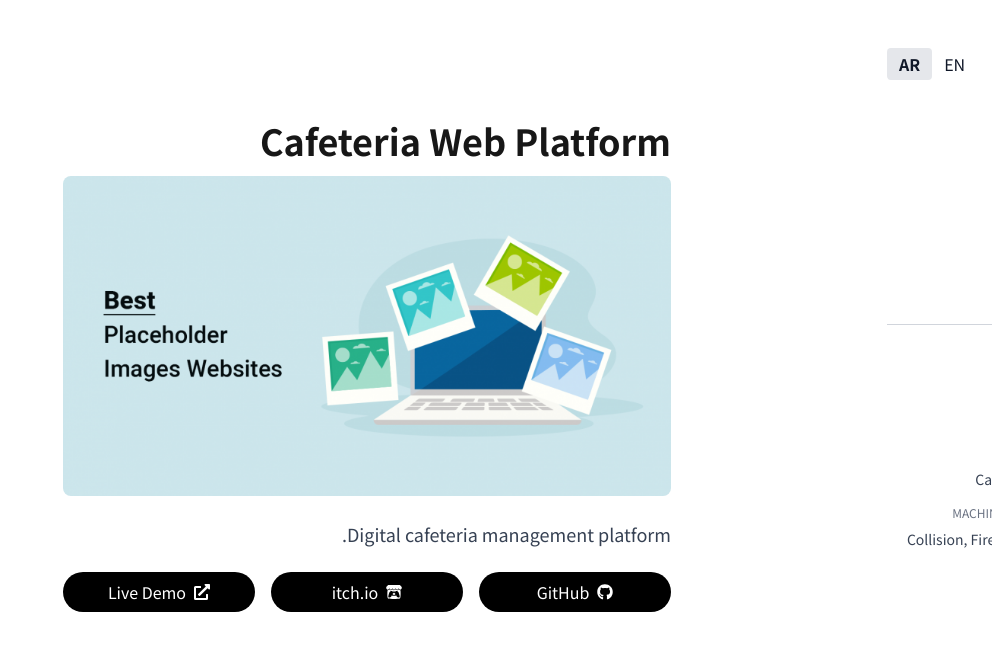
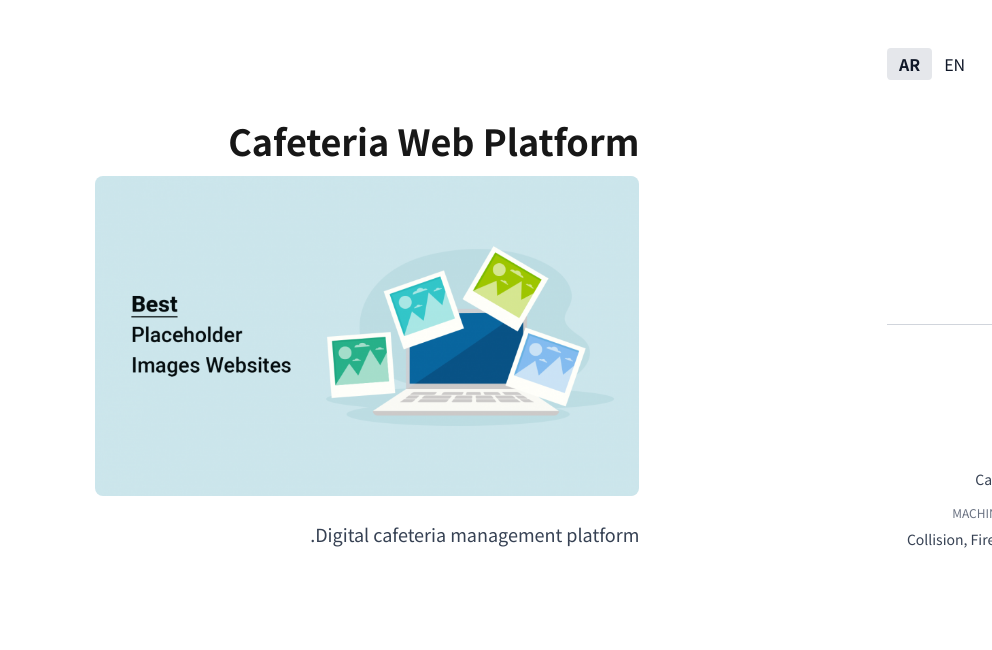
Before and after one commit to BrianShiroe/portfolio, a Next.js app: page /ar/projects/cafeteria-web-platform in a window 1280 px wide. Shown: the top 650 px of the page, without its empty margins (288-1280 px from the left). Built offline with nearby package versions, Linux system fonts and the light colour scheme.

Commit message:
[feat] dynamic project and dynamic links

```diff
--- a/app/[locale]/(public)/projects/[id]/page.tsx
+++ b/app/[locale]/(public)/projects/[id]/page.tsx
@@ -19,9 +19,7 @@ export default function ProjectPage({ params }: { params: { id: string } }) {
       <h1 className="text-4xl font-bold mb-4">{project.title}</h1>
 
       <Image
-        src={
-          project.image ? project.image : "/placeholders/image-placeholder.png"
-        }
+        src={project.image || "/placeholders/image-placeholder.png"}
         alt={project.title}
         width={800}
         height={400}
@@ -30,16 +28,39 @@ export default function ProjectPage({ params }: { params: { id: string } }) {
 
       <p className="text-gray-700 text-lg mb-6">{project.desc}</p>
 
-      <div className="flex flex-wrap gap-4 justify-center">
-        <button className="flex items-center justify-center gap-2 px-4 py-2 w-48 bg-black text-white rounded-full hover:bg-gray-800 transition cursor-pointer">
-          <FaGithub /> GitHub
-        </button>
-        <button className="flex items-center justify-center gap-2 px-4 py-2 w-48 bg-black text-white rounded-full hover:bg-gray-800 transition cursor-pointer">
-          <FaItchIo /> itch.io
-        </button>
-        <button className="flex items-center justify-center gap-2 px-4 py-2 w-48 bg-black text-white rounded-full hover:bg-gray-800 transition cursor-pointer">
-          <FaExternalLinkAlt /> Live Demo
-        </button>
+      <div className="flex flex-wrap gap-4">
+        {project.githubLink && (
+          <a
+            href={project.githubLink}
+            target="_blank"
+            rel="noopener noreferrer"
+            className="flex items-center justify-center gap-2 px-4 py-2 w-48 bg-black text-white rounded-full hover:bg-gray-800 transition"
+          >
+            <FaGithub /> GitHub
+          </a>
+        )}
+
+        {project.itchLink && (
+          <a
+            href={project.itchLink}
+            target="_blank"
+            rel="noopener noreferrer"
+            className="flex items-center justify-center gap-2 px-4 py-2 w-48 bg-black text-white rounded-full hover:bg-gray-800 transition"
+          >
+            <FaItchIo /> itch.io
+          </a>
+        )}
+
+        {project.demoLink && (
+          <a
+            href={project.demoLink}
+            target="_blank"
+            rel="noopener noreferrer"
+            className="flex items-center justify-center gap-2 px-4 py-2 w-48 bg-black text-white rounded-full hover:bg-gray-800 transition"
+          >
+            <FaExternalLinkAlt /> Live Demo
+          </a>
+        )}
       </div>
     </div>
   );
--- a/data/projects.ts
+++ b/data/projects.ts
@@ -9,6 +9,9 @@ export const projects = [
         desc: "A modern online shopping platform with a sleek UI.",
         href: "/projects/ecommerce",
         image: "",
+        githubLink: "https://github.com/BrianShiroe/ecommerce-web-app",
+        itchLink: "",
+        demoLink: "https://brianshiroe.vercel.app/en/projects",
       },
       {
         id: "rumahsekolah",
@@ -16,6 +19,9 @@ export const projects = [
         desc: "Educational platform for schools.",
         href: "/projects/rumahsekolah",
         image: "",
+        githubLink: "",
+        itchLink: "",
+        demoLink: "https://app-dev.rumahsekolah.com/",
       },
       {
         id: "luka",
@@ -23,6 +29,9 @@ export const projects = [
         desc: "AI-powered CCTV monitoring system.",
         href: "/projects/luka",
         image: "",
+        githubLink: "https://github.com/BrianShiroe/luka",
+        itchLink: "",
+        demoLink: "",
       },
       {
         id: "editorial-platform",
@@ -30,6 +39,9 @@ export const projects = [
         desc: "Online editorial management tool.",
         href: "/projects/editorial-platform",
         image: "",
+        githubLink: "",
+        itchLink: "",
+        demoLink: "",
       },
       {
         id: "cafeteria-web-platform",
@@ -37,6 +49,9 @@ export const projects = [
         desc: "Digital cafeteria management platform.",
         href: "/projects/cafeteria-web-platform",
         image: "",
+        githubLink: "",
+        itchLink: "",
+        demoLink: "",
       },
     ],
   },
@@ -49,6 +64,9 @@ export const projects = [
         desc: "An object detection models trained to detect landslide using YOLOv11",
         href: "/projects/collision-fire-smoke-detection",
         image: "",
+        githubLink: "https://github.com/BrianShiroe/yolov11-collision-fire-smoke-detection",
+        itchLink: "",
+        demoLink: "",
       },
       {
         id: "landslide-detection",
@@ -56,6 +74,9 @@ export const projects = [
         desc: "An object detection models trained to detect flood using YOLOv11.",
         href: "/projects/landslide-detection",
         image: "",
+        githubLink: "https://github.com/BrianShiroe/yolov11-landslide-detection",
+        itchLink: "",
+        demoLink: "",
       },
       {
         id: "flood-detection",
@@ -63,6 +84,9 @@ export const projects = [
         desc: "An object detection models trained to detect car collision, fire, and smoke using YOLOv11.",
         href: "/projects/flood-detection",
         image: "",
+        githubLink: "https://github.com/BrianShiroe/yolov11-flood-detection",
+        itchLink: "",
+        demoLink: "",
       },
     ],
   },
@@ -75,6 +99,9 @@ export const projects = [
         desc: "A fun casual 2D game.",
         href: "/projects/wob-cob",
         image: "",
+        githubLink: "",
+        itchLink: "https://mun-development.itch.io/wob-cob",
+        demoLink: "",
       },
       {
         id: "goddess-trial",
@@ -82,6 +109,9 @@ export const projects = [
         desc: "Fantasy RPG adventure.",
         href: "/projects/goddess-trial",
         image: "",
+        githubLink: "",
+        itchLink: "https://mun-development.itch.io/shadow-monarch-the-cats-adventure",
+        demoLink: "",
       },
       {
         id: "shadow-monarch",
@@ -89,14 +119,20 @@ export const projects = [
         desc: "Dark-themed action RPG.",
         href: "/projects/shadow-monarch",
         image: "",
+        githubLink: "",
+        itchLink: "https://mun-development.itch.io/shadow-monarch-the-cats-adventure",
+        demoLink: "",
       },
-      {
-        id: "climb-it-up",
-        title: "Climb It Up!",
-        desc: "Vertical climbing challenge game.",
-        href: "/projects/climb-it-up",
-        image: "",
-      },
+      // {
+      //   id: "climb-it-up",
+      //   title: "Climb It Up!",
+      //   desc: "Vertical climbing challenge game.",
+      //   href: "/projects/climb-it-up",
+      //   image: "",
+      //   githubLink: "",
+      //   itchLink: "",
+      //   demoLink: "",
+      // },
     ],
   },
 ];
```
